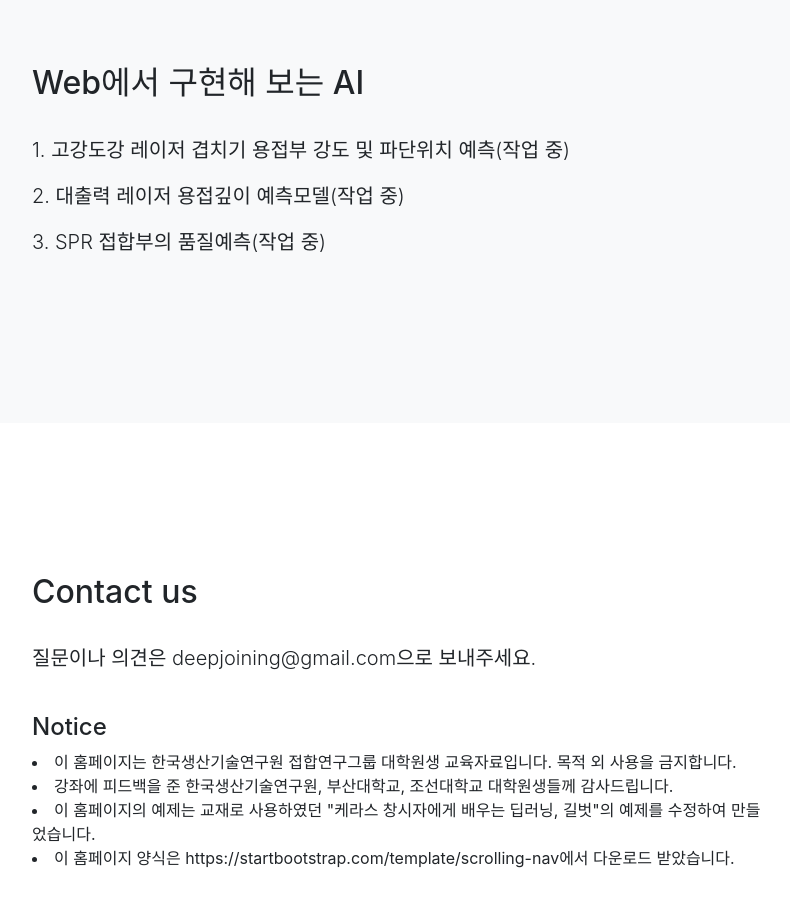
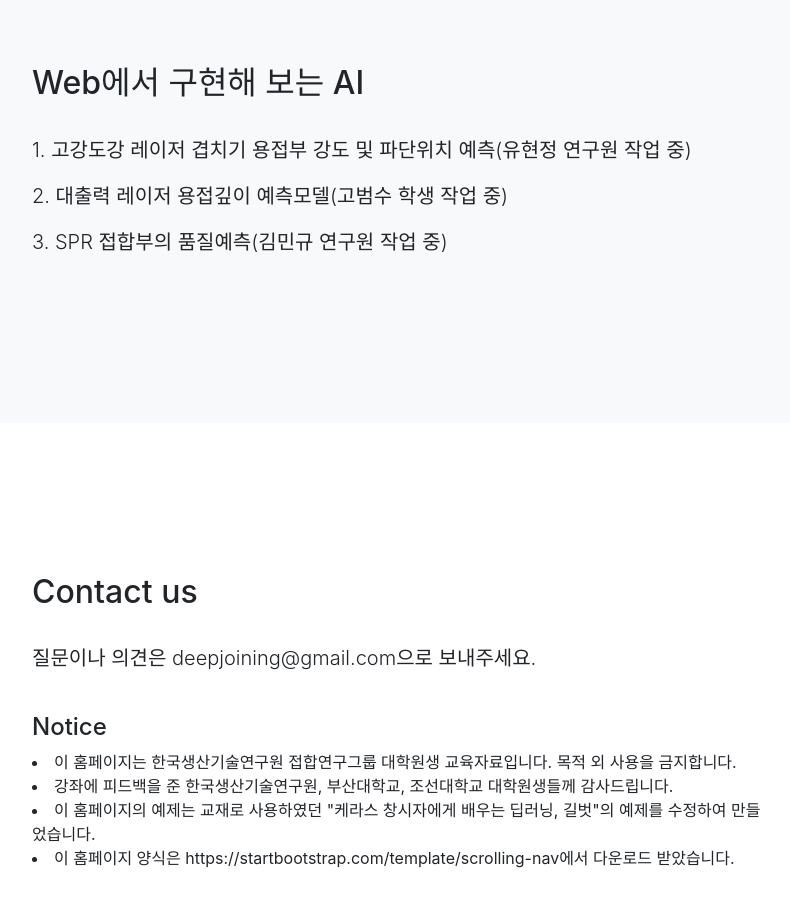
Before and after one commit to deepjoining/deepjoining.github.io, a website with bundled scripts: page index.html in a window 1280 px wide. Shown: the part 1160-2067 px from the top of the page, without its empty margins (243-1033 px from the left). Built offline with nearby package versions, Linux system fonts and the light colour scheme.

Commit message:
Update index.html

```diff
--- a/index.html
+++ b/index.html
@@ -81,9 +81,9 @@
         <div class="col-lg-8 mx-auto">
           <h2>Web에서 구현해 보는 AI</h2>
           <br>
-          <p class="lead">1. 고강도강 레이저 겹치기 용접부 강도 및 파단위치 예측(작업 중)</p>
-          <p class="lead">2. 대출력 레이저 용접깊이 예측모델(작업 중)</p>
-          <p class="lead">3. SPR 접합부의 품질예측(작업 중)</p>
+          <p class="lead">1. 고강도강 레이저 겹치기 용접부 강도 및 파단위치 예측(유현정 연구원 작업 중)</p>
+          <p class="lead">2. 대출력 레이저 용접깊이 예측모델(고범수 학생 작업 중)</p>
+          <p class="lead">3. SPR 접합부의 품질예측(김민규 연구원 작업 중)</p>
         </div>
       </div>
     </div>
```
